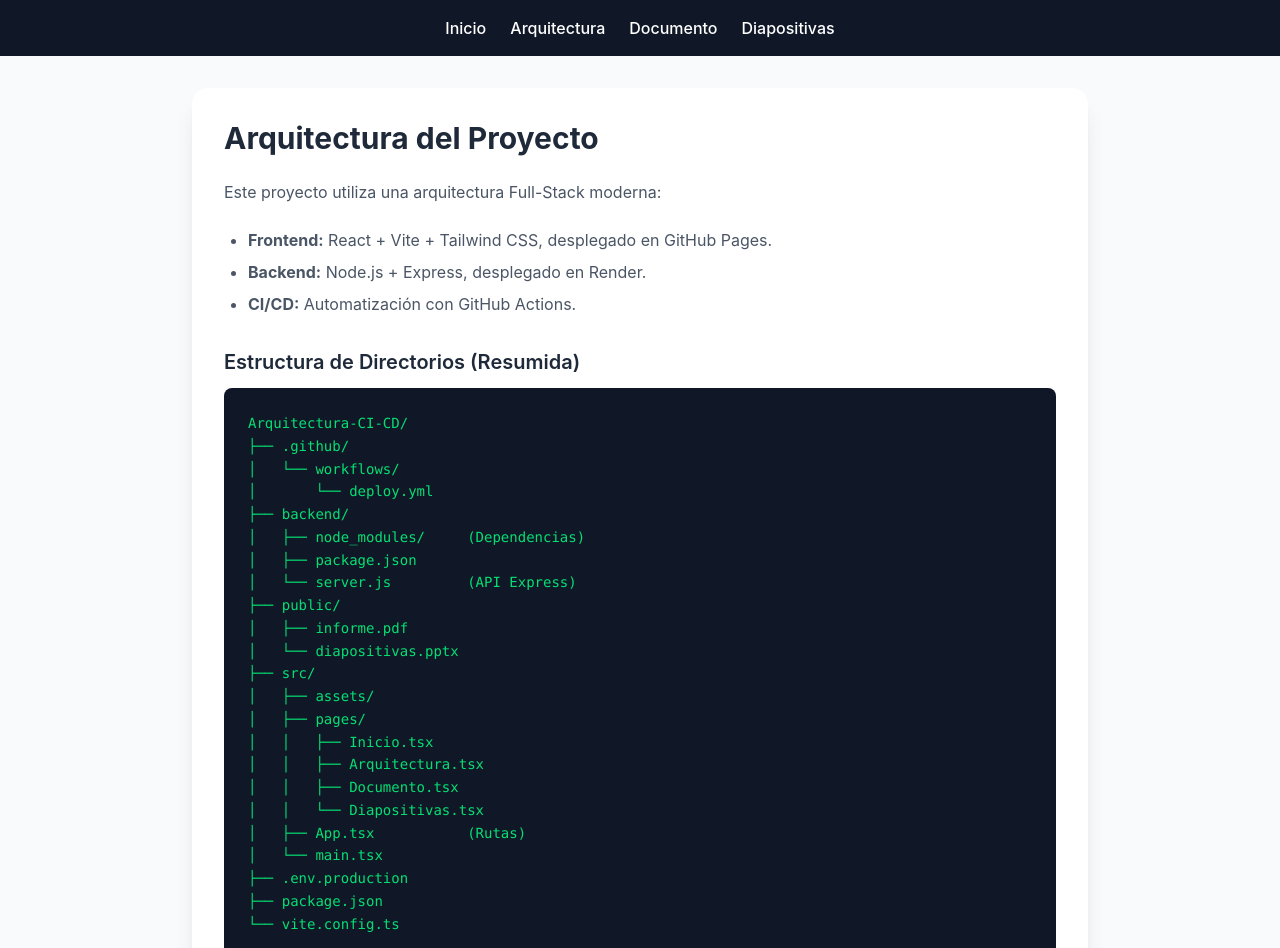
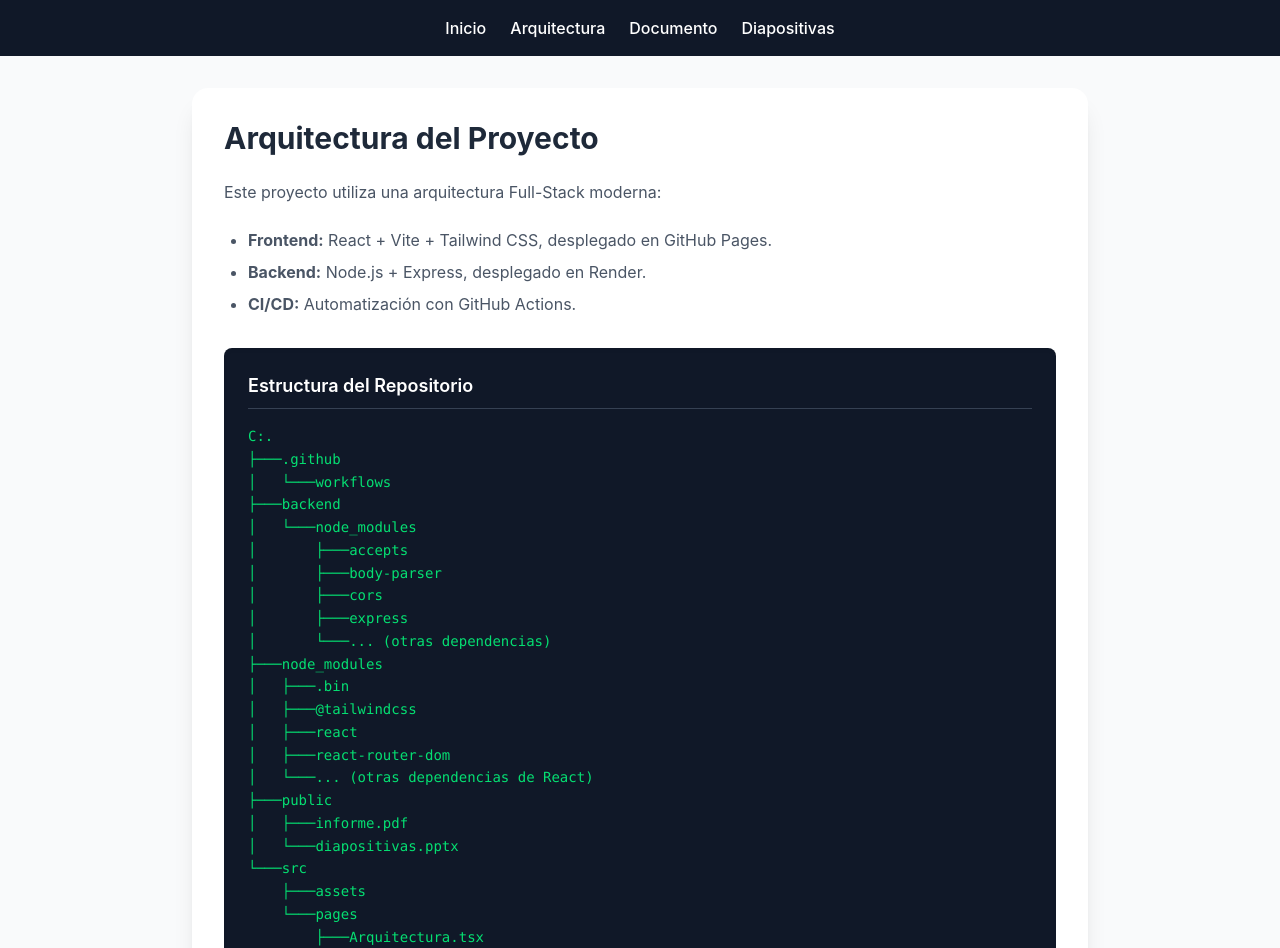
Before and after one commit to Jose5273/Arquitectura-CI-CD, a React (Vite) app: page /Arquitectura-CI-CD/arquitectura in a window 1280 px wide. Shown: the top 948 px of the page. Built offline with nearby package versions, Linux system fonts and the light colour scheme.

Commit message:
Correción de formato III en Arquitectura.tsx

```diff
--- a/src/pages/Arquitectura.tsx
+++ b/src/pages/Arquitectura.tsx
@@ -1,54 +1,62 @@
 export default function Arquitectura() {
+  // Aquí está la magia: un array donde cada elemento es una línea
+  const lineasArbol = [
+    "C:.",
+    "├───.github",
+    "│   └───workflows",
+    "├───backend",
+    "│   └───node_modules",
+    "│       ├───accepts",
+    "│       ├───body-parser",
+    "│       ├───cors",
+    "│       ├───express",
+    "│       └───... (otras dependencias)",
+    "├───node_modules",
+    "│   ├───.bin",
+    "│   ├───@tailwindcss",
+    "│   ├───react",
+    "│   ├───react-router-dom",
+    "│   └───... (otras dependencias de React)",
+    "├───public",
+    "│   ├───informe.pdf",
+    "│   └───diapositivas.pptx",
+    "└───src",
+    "    ├───assets",
+    "    └───pages",
+    "        ├───Arquitectura.tsx",
+    "        ├───Diapositivas.tsx",
+    "        ├───Documento.tsx",
+    "        ├───Inicio.tsx",
+    "        └───Proyecto.tsx"
+  ];
+
   return (
     <div className="min-h-screen bg-gray-50 p-8 flex justify-center">
       <div className="max-w-4xl w-full bg-white rounded-2xl shadow-xl p-8">
         <h2 className="text-3xl font-bold text-gray-800 mb-6">Arquitectura del Proyecto</h2>
 
-        <div className="space-y-6 text-gray-600">
-          <p>
-            Este proyecto utiliza una arquitectura Full-Stack moderna:
-          </p>
+        <div className="space-y-6 text-gray-600 mb-8">
+          <p>Este proyecto utiliza una arquitectura Full-Stack moderna:</p>
           <ul className="list-disc pl-6 space-y-2">
             <li><strong>Frontend:</strong> React + Vite + Tailwind CSS, desplegado en GitHub Pages.</li>
             <li><strong>Backend:</strong> Node.js + Express, desplegado en Render.</li>
             <li><strong>CI/CD:</strong> Automatización con GitHub Actions.</li>
           </ul>
+        </div>
 
-          <div className="mt-8">
-            <h3 className="text-xl font-semibold text-gray-800 mb-3">Estructura de Directorios (Resumida)</h3>
+        <div className="bg-gray-900 rounded-lg p-6 overflow-x-auto shadow-inner">
+          <h3 className="text-white font-semibold mb-4 text-lg border-b border-gray-700 pb-2">Estructura del Repositorio</h3>
 
-            {/* Usamos una plantilla de texto con saltos de línea reales */}
-            <pre className="bg-gray-900 text-green-400 p-6 rounded-lg overflow-x-auto text-sm font-mono shadow-inner leading-relaxed">
-{`Arquitectura-CI-CD/
-├── .github/
-│   └── workflows/
-│       └── deploy.yml
-├── backend/
-│   ├── node_modules/     (Dependencias)
-│   ├── package.json
-│   └── server.js         (API Express)
-├── public/
-│   ├── informe.pdf
-│   └── diapositivas.pptx
-├── src/
-│   ├── assets/
-│   ├── pages/
-│   │   ├── Inicio.tsx
-│   │   ├── Arquitectura.tsx
-│   │   ├── Documento.tsx
-│   │   └── Diapositivas.tsx
-│   ├── App.tsx           (Rutas)
-│   └── main.tsx
-├── .env.production
-├── package.json
-└── vite.config.ts`}
-            </pre>
-
-            <div className="mt-4 p-4 bg-blue-50 border border-blue-200 rounded-lg text-blue-800 text-sm">
-              <p><strong>Nota:</strong> Se ha omitido la carpeta <code>node_modules</code> completa por razones de espacio. La estructura muestra los archivos clave del proyecto.</p>
-            </div>
+          {/* Aquí recorremos el array y creamos un div por cada línea */}
+          <div className="font-mono text-sm text-green-400 leading-relaxed">
+            {lineasArbol.map((linea, index) => (
+              <div key={index} className="whitespace-pre">
+                {linea}
+              </div>
+            ))}
           </div>
         </div>
+        <p className="text-xs text-gray-500 mt-2">* Diagrama resumido por razones de espacio.</p>
       </div>
     </div>
   );
```
